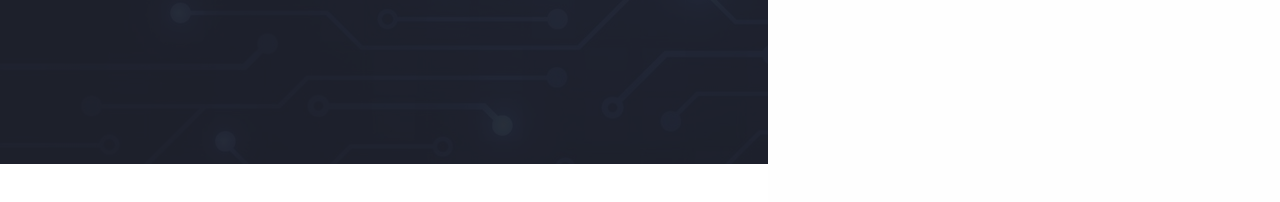
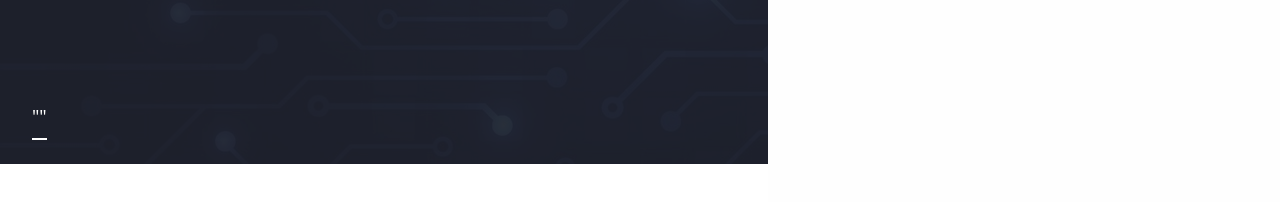
Before and after one commit to OndrejLosensky/virtual-keyboard, a React (Create React App) app: page / in a window 1280 px wide. Shown: the part 636-838 px from the top of the page. Built offline with nearby package versions, Linux system fonts and the light colour scheme; the HTML template or start-up script is replaced by a standard one.

Commit message:
úprava DispleyKey funkce

```diff
--- a/src/App.js
+++ b/src/App.js
@@ -12,7 +12,7 @@ function App() {
             <Header/>
             <Keyboard/>
         </div>
-        <div className="w-[40%] bg-foreColorWhite">
+        <div className="w-[40%] bg-foreColorWhite" >
            <h2 className="text-4xl uppercase text-center pt-6 font-semibold"> dokumentace</h2>
         </div>
       </div>
--- a/src/components/keyboard/Keyboard.js
+++ b/src/components/keyboard/Keyboard.js
@@ -283,8 +283,8 @@ const Keyboard = () => {
 
                         {/* Zobrazuje naposledy stisklou klávesu v pravém dolním rohu*/}
                         </div>
-                          <div className="text-foreColorWhite absolute bottom-0 right-0 flex flex-row">
-                            <div className="mb-4 mr-12">
+                          <div className="text-foreColorWhite absolute bottom-0 ml-8 left-0 mb-6">
+                            <div>
                               <DisplayKey/>
                             </div>
                           </div>
```
